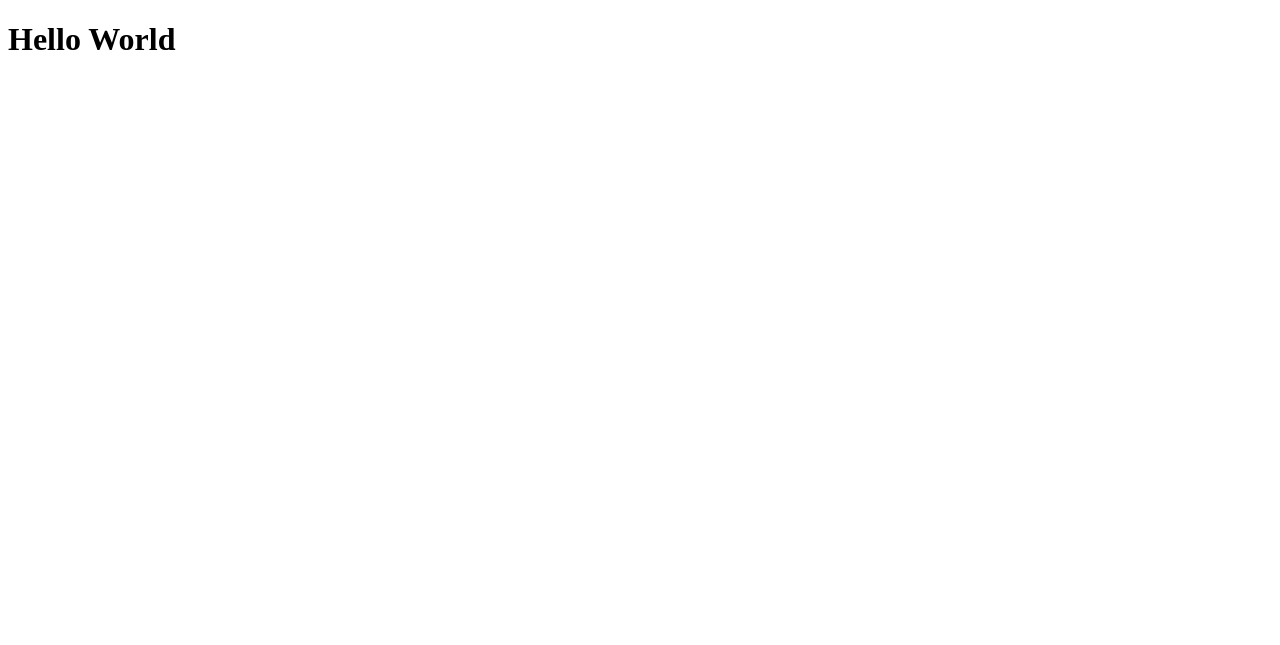
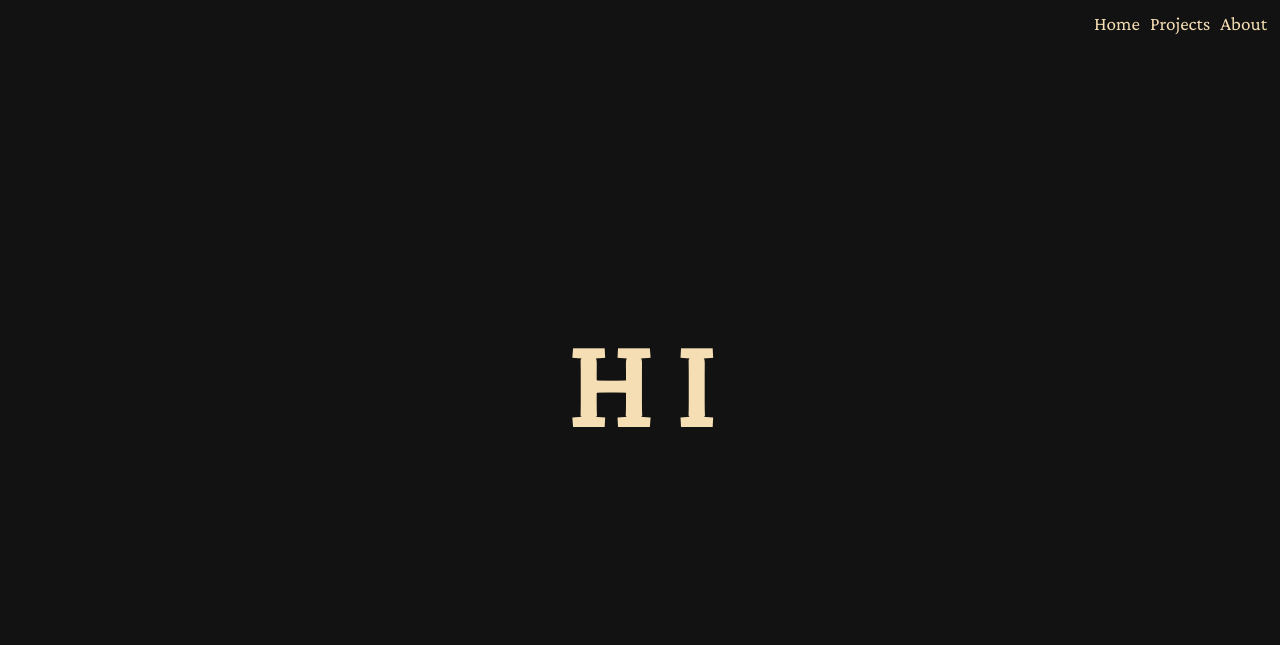
Before and after one commit to chanpreetRatta/chanpreetRatta.github.io, a plain HTML site: page index.html in a window 1280 px wide. Drawn offline with nearby package versions, Linux system fonts and the light colour scheme.

Commit message:
Upleaded the first portfolio files

```diff
--- a/index.html
+++ b/index.html
@@ -4,9 +4,23 @@
     <meta charset="UTF-8" />
     <meta http-equiv="X-UA-Compatible" content="IE=edge" />
     <meta name="viewport" content="width=device-width, initial-scale=1.0" />
+    <link rel="stylesheet" href="style.css" />
+    <link
+      rel="stylesheet"
+      href="https://fonts.googleapis.com/css2?family=Crimson+Pro"
+    />
     <title>Document</title>
   </head>
   <body>
-    <h1>Hello World</h1>
+    <header>
+      <nav>
+        <a href="">Home</a>
+        <a href="">Projects</a>
+        <a href="">About</a>
+      </nav>
+      <h1>H I</h1>
+    </header>
+
+    <script src="index.js"></script>
   </body>
 </html>
--- /dev/null
+++ b/style.css
@@ -0,0 +1,45 @@
+*{
+    --primary-color: rgb(19,18,18);
+    --secondary-color: rgb(245, 222, 179);
+}
+body{
+    font-family: 'Crimson Pro', serif;
+    background: var(--primary-color);
+}
+
+header{
+    color: var(--secondary-color);
+    height: 90vh;
+    margin: 0 0 80px 0;
+    display: flex;
+    flex-direction: column;
+    align-items: center;
+}
+
+header > h1 {
+    display: flex;
+    align-items: center;
+    font-size: 8rem;
+    height: 90%;
+
+}
+
+header > nav {
+    width: 100%;
+    display: flex;
+    justify-content: flex-end;
+}
+
+header > nav > a{
+    font-size: 1.2rem;
+    color: var(--secondary-color);
+    text-decoration: none;
+    padding: 5px;
+}
+
+main{
+    background-color: var(--secondary-color);
+    color: var(--primary-color);
+    font-size: 1.1rem;
+    padding: 5px;
+}
```
Also changed, not shown: index.js (added).
